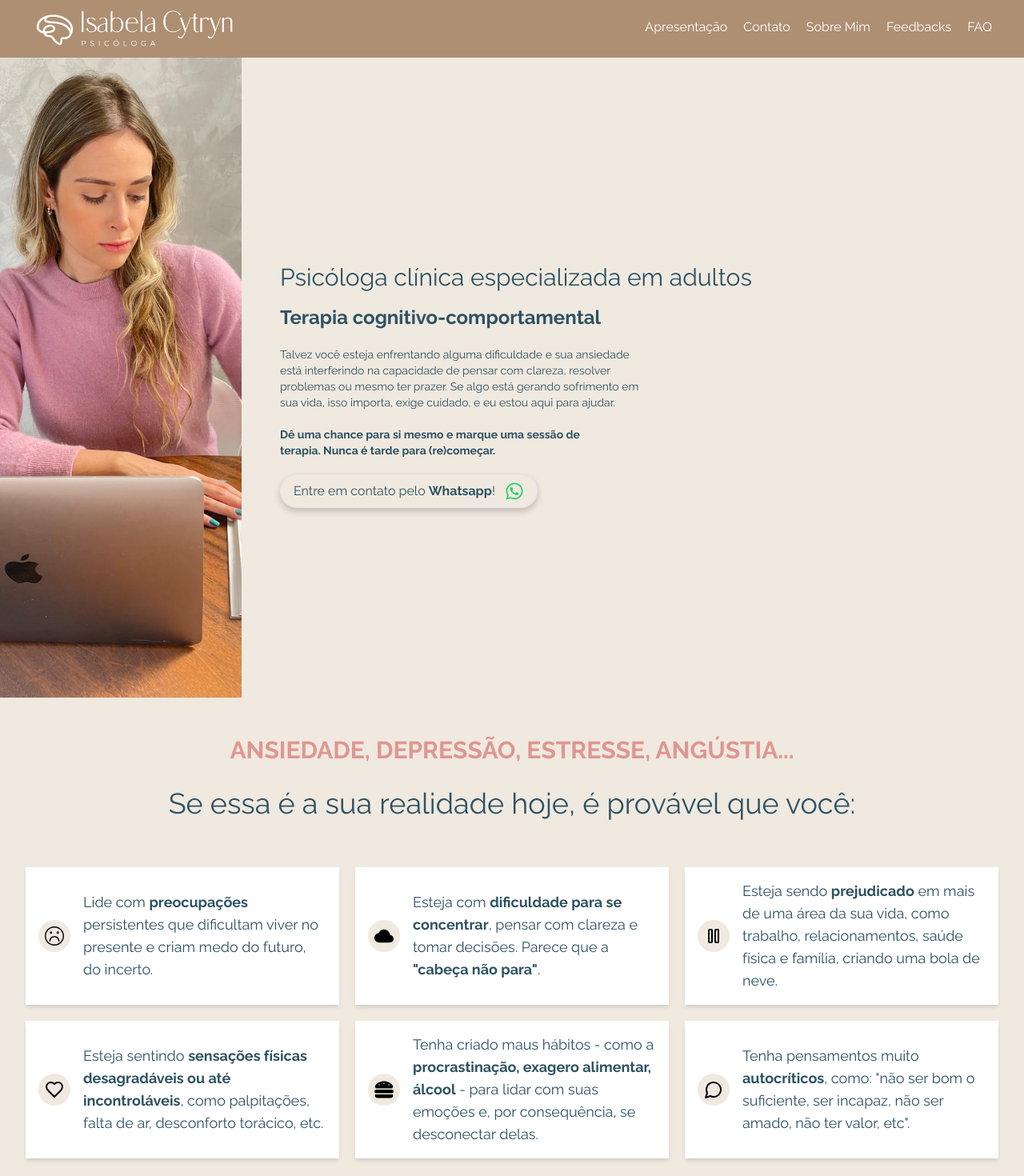
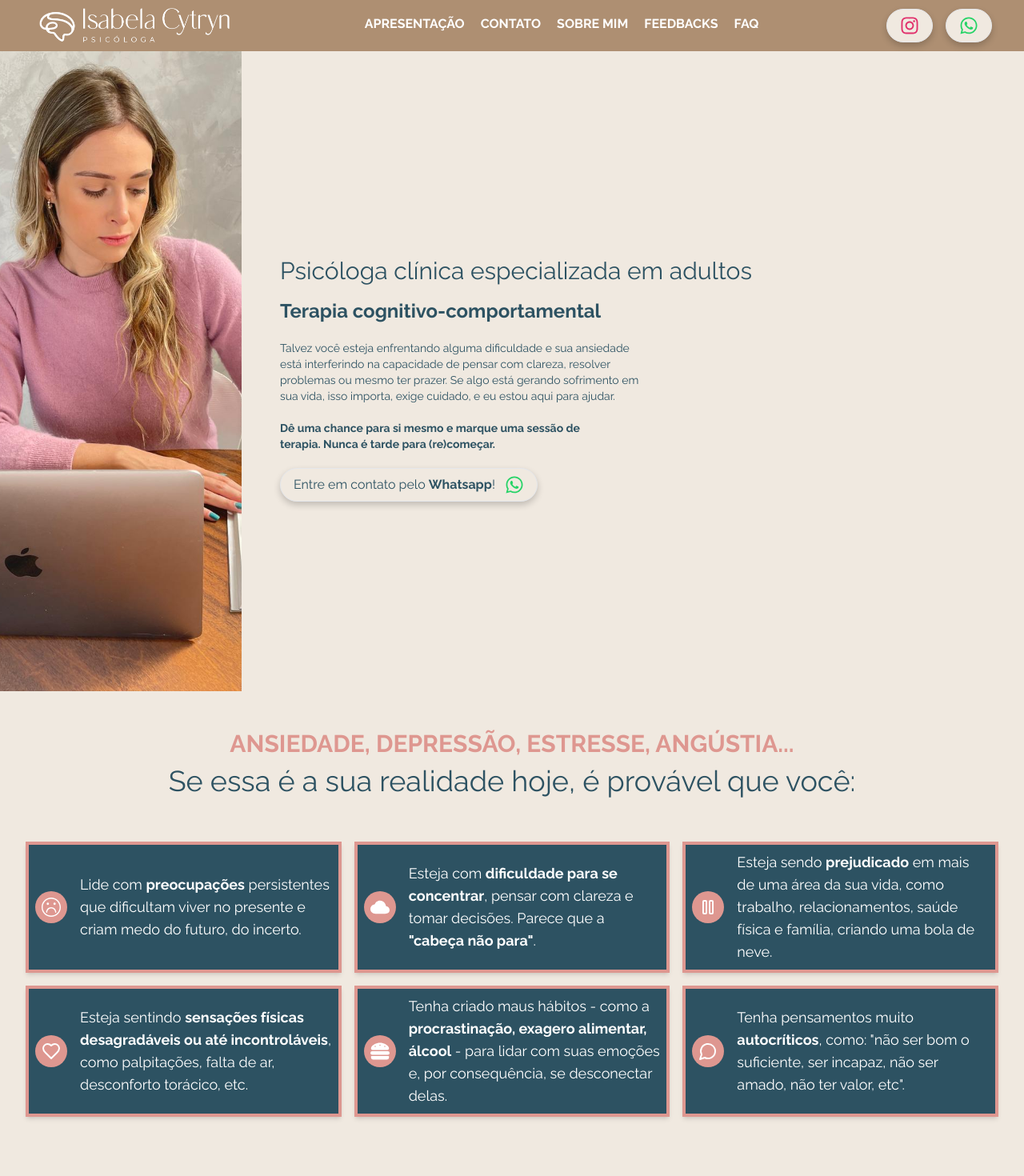
Before and after one commit to MarceloBxD/isacytryn, a Next.js app: page / in a window 1280 px wide. Shown: the top 1470 px of the page at 80% size. Built offline with nearby package versions, Linux system fonts and the light colour scheme.

Commit message:
chore: Update globals.css, package.json, SmoothScrolling, layout.tsx, SolveProblemCard, CtaButton, and SolveProblems components for responsive layout

```diff
--- a/components/CtaButton/index.tsx
+++ b/components/CtaButton/index.tsx
@@ -4,11 +4,16 @@ import { FaInstagram, FaWhatsapp } from "react-icons/fa";
 import gsap from "gsap";
 
 type CtaButtonProps = {
-  title: string;
+  title?: string;
   insta?: boolean;
+  rounded?: boolean;
 };
 
-export const CtaButton: React.FC<CtaButtonProps> = ({ title, insta }) => {
+export const CtaButton: React.FC<CtaButtonProps> = ({
+  title,
+  insta,
+  rounded,
+}) => {
   const buttonRef = useRef<HTMLAnchorElement>(null);
 
   useEffect(() => {
@@ -74,15 +79,18 @@ export const CtaButton: React.FC<CtaButtonProps> = ({ title, insta }) => {
       ref={buttonRef}
       target="_blank"
       href={insta ? INSTAGRAM_URL : WHATSAPP_URL}
-      className="flex border cursor-pointer py-2 px-4 rounded-full z-50  justify-between items-center gap-3"
+      className={`flex border cursor-pointer py-2 px-4 rounded-full z-50 justify-between items-center gap-3`}
     >
       {/* svg wpp */}
-      <span
-        dangerouslySetInnerHTML={{
-          __html: title,
-        }}
-        className="text-quaternary text-md"
-      />
+      {!rounded && (
+        <span
+          dangerouslySetInnerHTML={{
+            __html: title ?? "",
+          }}
+          className="text-quaternary text-md"
+        />
+      )}
+
       {insta ? (
         <FaInstagram size={24} color="#E1306C" />
       ) : (
--- a/components/Header/index.tsx
+++ b/components/Header/index.tsx
@@ -54,7 +54,7 @@ export const Header: React.FC = () => {
       }
       } justify-between px-10 py-6 md:py-2`}
     >
-      <div className="relative h-10 md:h-14 w-48 md:w-64">
+      <div className="relative h-10 md:h-12 w-48 md:w-64">
         <Link href="/">
           <Image
             quality={100}
@@ -74,7 +74,7 @@ export const Header: React.FC = () => {
       {/* Show NAV in Desktop */}
 
       {isOpen && (
-        <div className="fixed md:hidden bottom-2 p-2 w-full max-w-[80vw] min-w-[300px] z-[999999]">
+        <div className="fixed md:hidden bottom-2 p-2 w-full flex flex-col max-w-[80vw] min-w-[300px] z-[999999]">
           <CtaButton title="Entre em contato pelo Instagram" insta />
         </div>
       )}
@@ -84,7 +84,7 @@ export const Header: React.FC = () => {
           <ul className="flex gap-5">
             {NAV_DATA.map((navItem) => (
               <li
-                className={`relative after:content-[''] after:absolute after:left-full after:mx-5 after:font-bold after:text-lg after:font-montserrat after:leading-10 after:uppercase last:after:content-[''] ${
+                className={`relative uppercase font-semibold after:content-[''] after:absolute after:left-full after:mx-5 after:font-bold after:text-lg after:font-montserrat after:leading-10 after:uppercase last:after:content-[''] ${
                   scrolled
                     ? "text-secondary after:text-secondary"
                     : "text-white after:text-white"
@@ -93,9 +93,7 @@ export const Header: React.FC = () => {
               >
                 <Link href={navItem.href}>
                   <span
-                    className={`relative block pb-1 after:absolute after:bottom-0 after:left-0 after:h-[2px] after:w-full after:bg-[${
-                      scrolled ? "#FFFFFF" : "#DE9790"
-                    }] after:scale-x-0 after:origin-left after:transition-transform after:duration-300 hover:after:scale-x-100`}
+                    className={`relative block pb-1 after:absolute after:bottom-0 after:left-0 after:h-[2px] after:w-full after:bg-white after:scale-x-0 after:origin-left after:transition-transform after:duration-300 hover:after:scale-x-100`}
                   >
                     {navItem.name}
                   </span>
@@ -128,6 +126,11 @@ export const Header: React.FC = () => {
         ))}
       </div>
       {/* Show NAV in Mobile */}
+
+      <div className="hidden md:flex gap-4">
+        <CtaButton rounded insta />
+        <CtaButton rounded />
+      </div>
     </header>
   );
 };
--- /dev/null
+++ b/components/SmoothScrolling/index.tsx
@@ -0,0 +1,12 @@
+"use client";
+import { ReactLenis } from "@studio-freight/react-lenis";
+
+function SmoothScrolling({ children }: { children: React.ReactNode }) {
+  return (
+    <ReactLenis root options={{ duration: 0, smoothWheel: true }}>
+      {children}
+    </ReactLenis>
+  );
+}
+
+export default SmoothScrolling;
--- a/components/SolveProblemCard/index.tsx
+++ b/components/SolveProblemCard/index.tsx
@@ -17,14 +17,14 @@ const SolveProblemCard: React.FC<SolveProblemCardProps> = ({
       whileInView={{ opacity: 1 }}
       transition={{ duration: 0.8 }}
       whileHover={{ scale: 1.05 }}
-      className={`flex gap-4 p-4 bg-white shadow-md rounded-lg items-center hover:shadow-lg transition-shadow duration-300 ease-in-out cursor-default`}
+      className={`flex gap-4 p-2 bg-quaternary border-terciary border-4 shadow-md rounded-lg items-center hover:shadow-lg transition-shadow duration-300 ease-in-out cursor-default`}
     >
       <div
-        className={`flex items-center justify-center bg-primary rounded-full p-2`}
+        className={`flex items-center justify-center  bg-terciary rounded-full p-2`}
       >
         {faceIcon}
       </div>
-      <div className={`text-quaternary text-left font-semibold text-lg`}>
+      <div className={`text-white text-left font-semibold text-lg`}>
         {children}
       </div>
     </motion.div>
--- a/package.json
+++ b/package.json
@@ -11,6 +11,7 @@
   "dependencies": {
     "@contentful/rich-text-react-renderer": "^15.21.2",
     "@radix-ui/react-accordion": "^1.1.2",
+    "@studio-freight/react-lenis": "^0.0.47",
     "axios": "^1.7.2",
     "class-variance-authority": "^0.7.0",
     "clsx": "^2.1.1",
--- a/src/app/globals.css
+++ b/src/app/globals.css
@@ -10,7 +10,6 @@
   margin: 0;
   padding: 0;
   box-sizing: border-box;
-  scroll-behavior: smooth;
 }
 
 body {
--- a/src/app/layout.tsx
+++ b/src/app/layout.tsx
@@ -3,6 +3,7 @@ import type { Metadata } from "next";
 import { Inter, Sora, Raleway } from "next/font/google";
 import { AppProvider } from "@/contexts/AppContext";
 import MetaTags from "../../components/MetaTags";
+import SmoothScrolling from "../../components/SmoothScrolling";
 
 const inter = Inter({ subsets: ["latin"] });
 
@@ -28,11 +29,15 @@ export default function RootLayout({
 }: Readonly<{
   children: React.ReactNode;
 }>) {
+
+
   return (
     <html lang="pt-br">
       <AppProvider>
         {HEAD}
-        <body className={raleway.className}>{children}</body>
+        <body className={raleway.className}>
+          <SmoothScrolling>{children}</SmoothScrolling>
+        </body>
       </AppProvider>
     </html>
   );
--- a/src/sections/SolveProblems/index.tsx
+++ b/src/sections/SolveProblems/index.tsx
@@ -22,7 +22,7 @@ const SOLVE_PROBLEMS_DATA = {
   description: "Se essa é a sua realidade hoje, é provável que você:",
   items: [
     {
-      faceIcon: <TfiFaceSad size={24} color="#000" />,
+      faceIcon: <TfiFaceSad size={24} color="#FFF" />,
       description: (
         <p className="font-normal">
           Lide com <b>preocupações</b> persistentes que dificultam viver no
@@ -31,7 +31,7 @@ const SOLVE_PROBLEMS_DATA = {
       ),
     },
     {
-      faceIcon: <IoCloud size={24} color="#000" />,
+      faceIcon: <IoCloud size={24} color="#FFF" />,
       description: (
         <p className="font-normal">
           Esteja com <b>dificuldade para se concentrar</b>, pensar com clareza e
@@ -40,7 +40,7 @@ const SOLVE_PROBLEMS_DATA = {
       ),
     },
     {
-      faceIcon: <Pause size={24} color="#000" />,
+      faceIcon: <Pause size={24} color="#FFF" />,
       description: (
         <p className="font-normal">
           Esteja sendo <b>prejudicado</b> em mais de uma área da sua vida, como
@@ -50,7 +50,7 @@ const SOLVE_PROBLEMS_DATA = {
       ),
     },
     {
-      faceIcon: <Heart size={24} color="#000" />,
+      faceIcon: <Heart size={24} color="#FFF" />,
       description: (
         <p className="font-normal">
           Esteja sentindo{" "}
@@ -60,7 +60,7 @@ const SOLVE_PROBLEMS_DATA = {
       ),
     },
     {
-      faceIcon: <FaHamburger size={24} color="#000" />,
+      faceIcon: <FaHamburger size={24} color="#FFF" />,
       description: (
         <p className="font-normal">
           Tenha criado maus hábitos - como a{" "}
@@ -70,7 +70,7 @@ const SOLVE_PROBLEMS_DATA = {
       ),
     },
     {
-      faceIcon: <MessageCircleIcon size={24} color="#000" />,
+      faceIcon: <MessageCircleIcon size={24} color="#FFF" />,
       description: (
         <p className="font-normal">
           Tenha pensamentos muito <b>autocríticos</b>, como: &quot;não ser bom o
@@ -90,7 +90,8 @@ const SolveProblems: React.FC = () => {
     grid-cols-1
     md:grid-cols-2
     lg:grid-cols-3
-    gap-5
+    gap-3
+    md:gap-4
     container
 `}
     >
@@ -99,11 +100,9 @@ const SolveProblems: React.FC = () => {
         col-span-full
         flex
         flex-col
-        gap-5
         items-center
         justify-center
         text-center
-        px-5
         text-quaternary
         `}
       >
```
Also changed, not shown: 1 other file (tests, documents, lock files or other folders).
